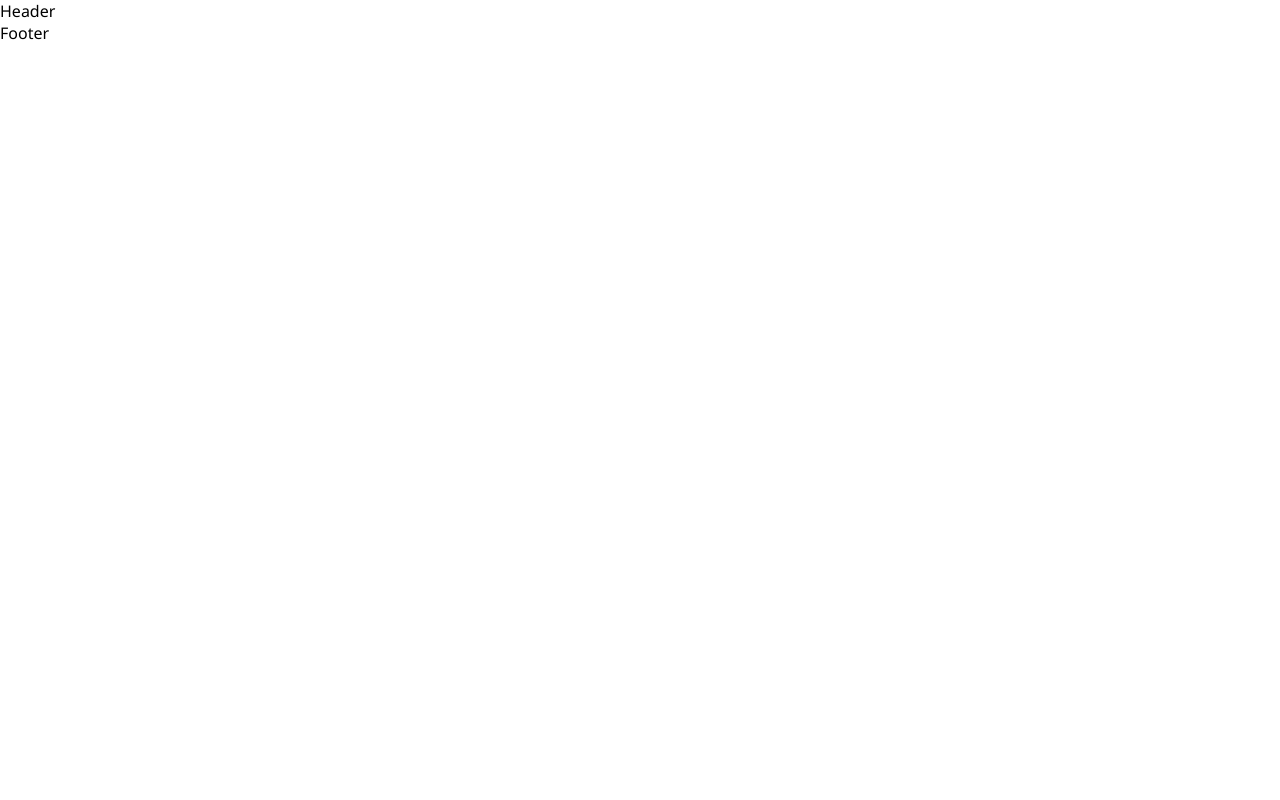
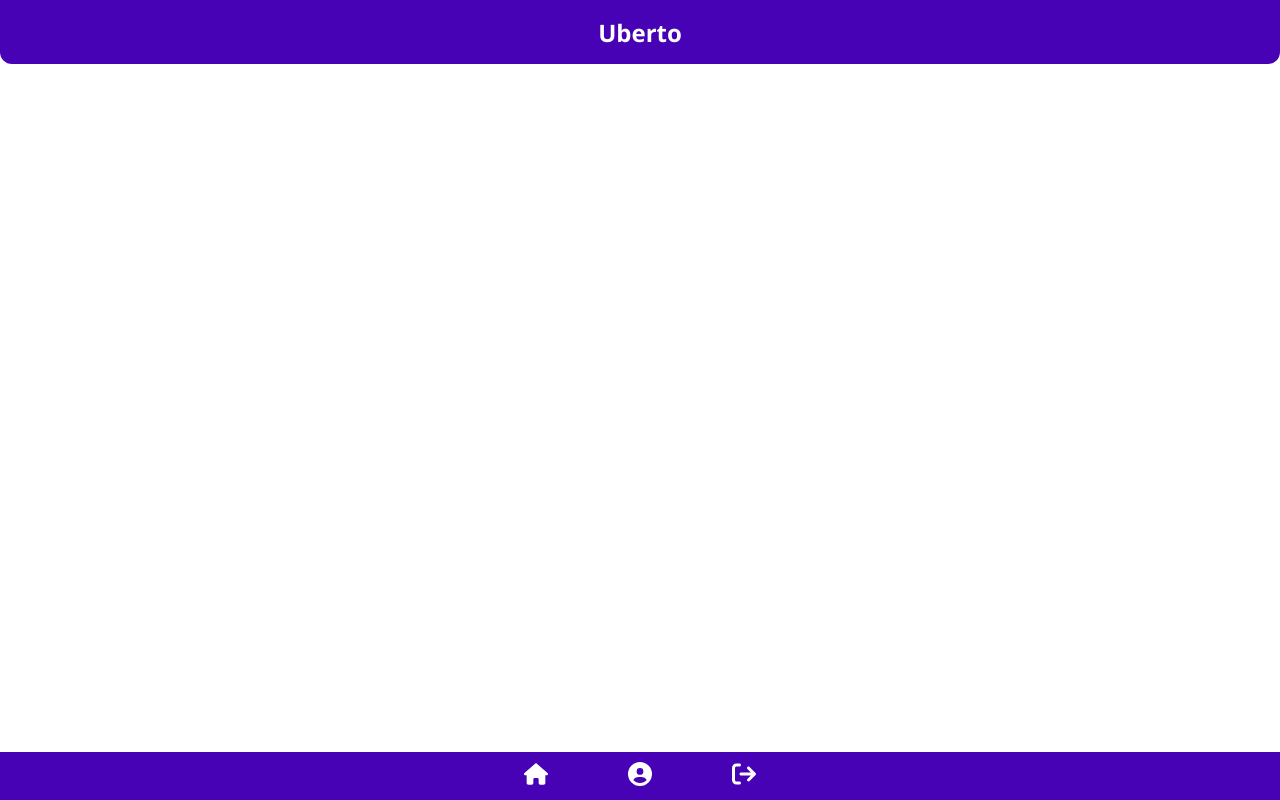
Before and after one commit to Adrianibarra97/uberto-app-frontend, a React (Vite) app: page / in a window 1280 px wide. Built offline with nearby package versions, Linux system fonts and the light colour scheme.

Commit message:
"Installing icon dependency, creating footer and header component, updating principal routes"

```diff
--- a/package.json
+++ b/package.json
@@ -14,6 +14,7 @@
   "dependencies": {
     "react": "^19.1.1",
     "react-dom": "^19.1.1",
+    "react-icons": "^5.5.0",
     "react-router-dom": "^7.8.0"
   },
   "devDependencies": {
--- a/src/components/footer/Footer.css
+++ b/src/components/footer/Footer.css
@@ -0,0 +1,21 @@
+.footer {
+    position: fixed;
+    bottom: 0;
+    width: 100%;
+    height: 6vh;
+    display: flex;
+    align-items: center;
+    justify-content: space-around;
+    background-color: rgb(71, 2, 182);
+}
+
+.footer nav ul {
+    display: flex;
+    gap: 5em;
+    list-style: none;
+}
+
+.footer-icon {
+    color: white;
+    font-size: 1.5rem;
+}
--- a/src/components/footer/Footer.tsx
+++ b/src/components/footer/Footer.tsx
@@ -1,5 +1,29 @@
+import { Link } from 'react-router-dom'
 import './Footer.css'
+import { FaArrowRightFromBracket, FaCircleUser, FaHouse } from 'react-icons/fa6'
 
+
+// Voy a tener que hacer el router dinámico basado en el tipo de usuario que haya logueado.
 export const Footer = () => (
-  <footer>Footer</footer>
+  <footer className='footer'>
+    <nav>
+      <ul>
+        <li>
+          <Link to="/home-passenger" aria-label="Home">
+            <FaHouse className='footer-icon'/>
+          </Link>
+        </li>
+        <li>
+          <Link to="/profile-passenger" aria-label="Profile">
+            <FaCircleUser className='footer-icon'/>
+          </Link>
+        </li>
+        <li>
+          <Link to="/login" aria-label="Login">
+            <FaArrowRightFromBracket className='footer-icon'/>
+          </Link>
+        </li>
+      </ul>
+    </nav>
+  </footer>
 )
--- a/src/components/header/Header.css
+++ b/src/components/header/Header.css
@@ -0,0 +1,13 @@
+.header {
+    display: flex;
+    width: 100%;
+    height: 8vh;
+    justify-content: center;
+    align-items: center;
+    font-size: 1.5em;
+    font-weight: bold;
+    border-bottom-left-radius: 0.5em;
+    border-bottom-right-radius: 0.5em;
+    background-color: rgb(71, 2, 182);
+    color: white;
+}
--- a/src/components/header/Header.tsx
+++ b/src/components/header/Header.tsx
@@ -2,6 +2,6 @@ import './Header.css'
 
 export const Header = () => {
   return (
-    <header>Header</header>
+    <header className="header">Uberto</header>
   )
 }
--- a/src/routes/router/PrincipalRoutes.tsx
+++ b/src/routes/router/PrincipalRoutes.tsx
@@ -4,14 +4,18 @@ import { MainLayout } from '../../layouts/main/MainLayout'
 import { Home } from '../../pages/home/Home'
 import { Services } from '../../pages/services/Services'
 import { Contact } from '../../pages/contact/Contact'
+import { AuthLayout } from '../../layouts/auth/AuthLayout'
 
 export const PrincipalRoutes = () => {
   return (
     <BrowserRouter>
       <Routes>
+        <Route path = "/auth" element = { <AuthLayout /> }>
+          {/* <Route path = "login" element = { <LoginPage /> }/> */}
+        </Route>
         <Route path = "/" element = { <MainLayout /> }>
-          <Route path = "home" element = { <Home /> }/>
-          <Route path = "services" element = { <Services /> }/>
+          <Route path = "home-passenger" element = { <Home /> }/>
+          <Route path = "profile-passenger" element = { <Services /> }/>
           <Route path = "contact" element = { <Contact /> }/>
         </Route>
       </Routes>
```
Also changed, not shown: 1 other file (tests, documents, lock files or other folders).
